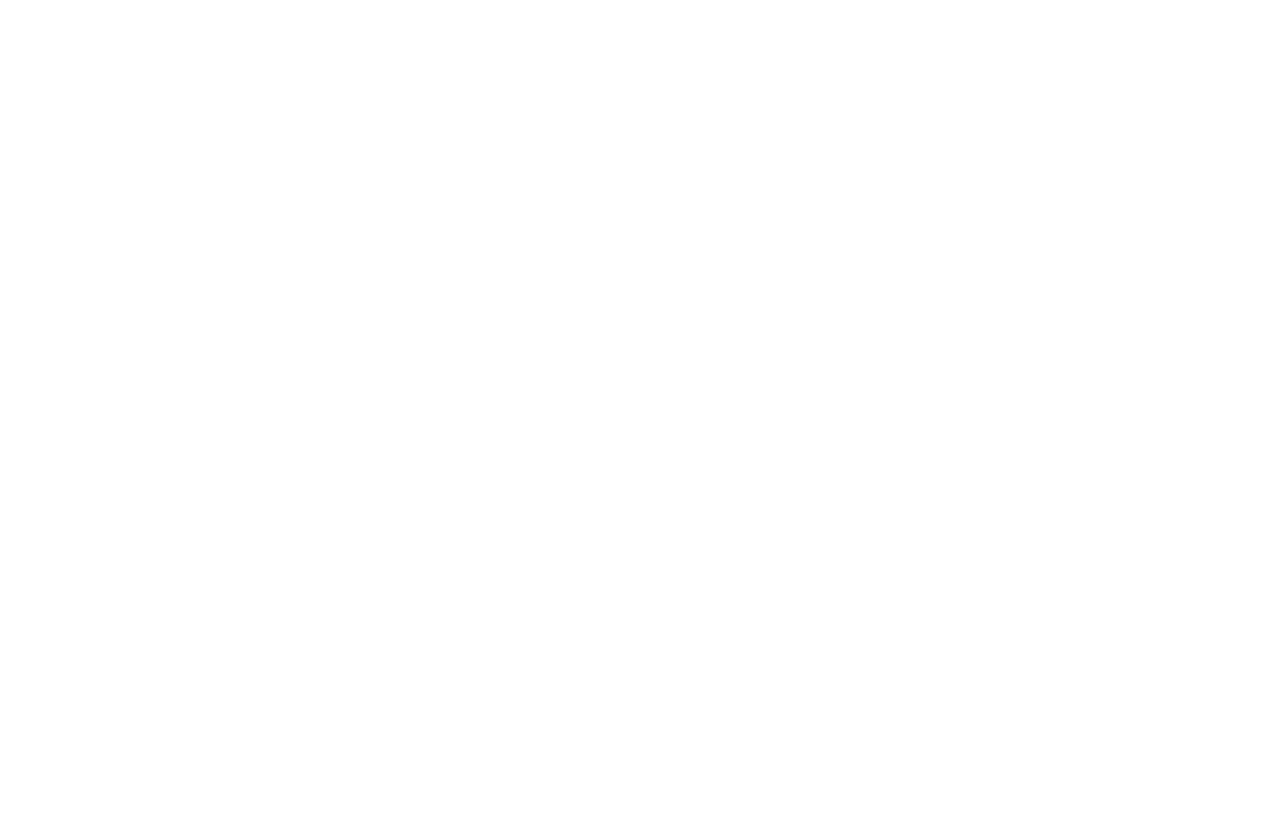
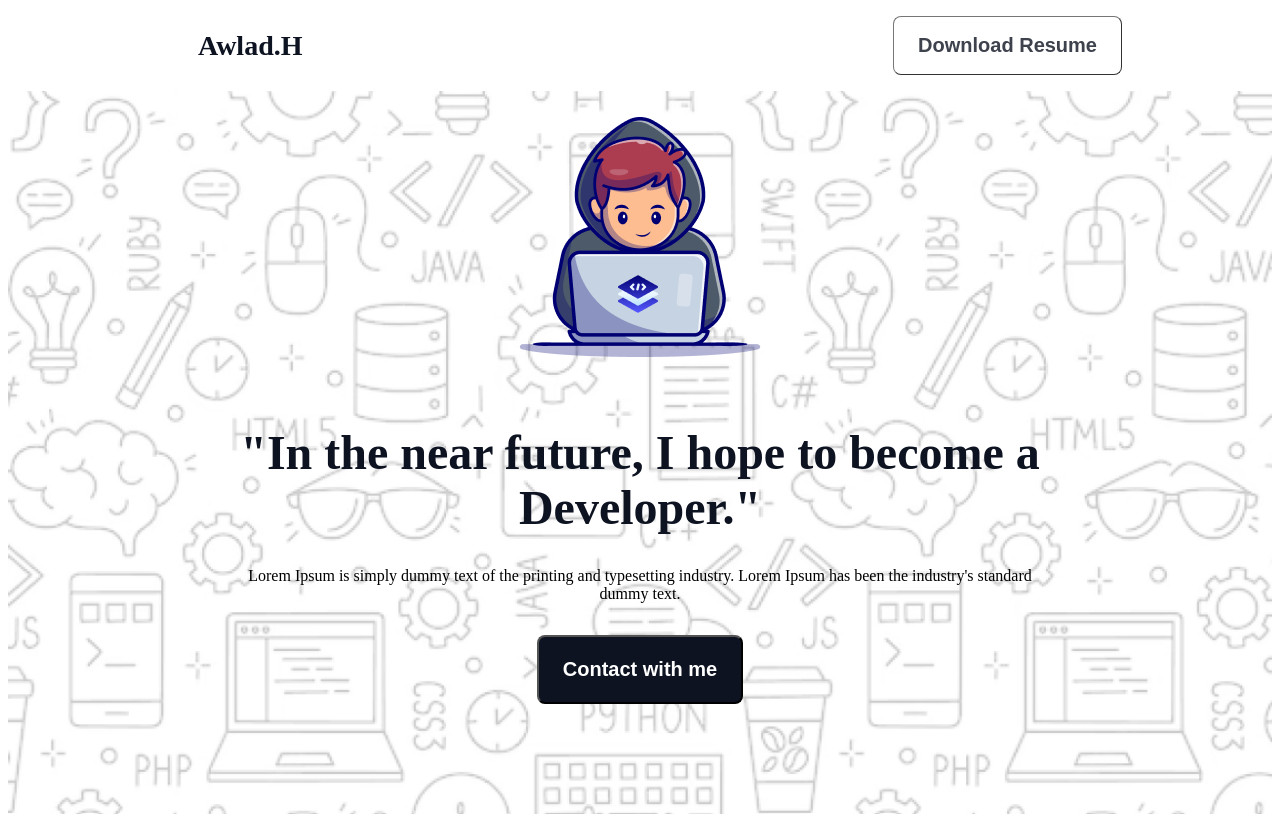
Before and after one commit to Nayem7890/my-first-assignment, a plain HTML site: page index.html in a window 1280 px wide. Before the commit the page ends 800 px from the top, so only its background shows below. Drawn offline with Linux system fonts and the light colour scheme; a web font is replaced by a local one.

Commit message:
fisrt page done

```diff
--- a/index.html
+++ b/index.html
@@ -8,7 +8,18 @@
 </head>
 <body>
     <header>
-
+         <nav>
+            <ul>
+                <li><a class="web-link" href="">Awlad.H</a></li>
+                <li><a href=""><button class="btn">Download Resume</button></a></li>
+            </ul>
+         </nav>
+         <div class="insp">
+            <img src="assets/Group.png" alt="">
+            <h1 class="insp-des">"In the near future, I hope to become a Developer."</h1>
+            <p class="description">Lorem Ipsum is simply dummy text of the printing and typesetting industry. Lorem Ipsum has been the industry's standard dummy text.</p>
+            <button class="btn-2nd">Contact with me</button>
+         </div>
     </header>
 
     <Main>
--- a/styles/style.css
+++ b/styles/style.css
@@ -0,0 +1,70 @@
+@import url('https://fonts.googleapis.com/css2?family=Azeret+Mono:ital,wght@0,100..900;1,100..900&family=Merriweather:ital,opsz,wght@0,18..144,300..900;1,18..144,300..900&family=Work+Sans:ital,wght@0,100..900;1,100..900&display=swap');
+
+font-family: "Work Sans", sans-serif;
+
+nav{
+    display: flex;
+}
+
+nav ul{
+    justify-content: space-between;
+    align-items: center;
+}
+
+nav ul li{
+    list-style: none;
+
+}
+.web-link{
+    font-size: 28px;
+    font-weight: 800;
+    color: #0D1321;
+    margin-left: 150px;
+    text-decoration: none;
+}
+
+.btn{
+    margin-right: 150px;
+    font-size: 20px;
+    color: #0D1321;
+    font-weight: 600;
+    padding: 17px 24px;
+    opacity: 80%;
+    border-width: 1px;
+    border-radius: 8px;
+    background-color: rgba(255, 255, 255, 1);
+}
+
+nav ul{
+    display: flex;
+}
+.insp{
+    text-align: center;
+    background-size: cover;
+    background-image: url("../assets/Hero-bg.png");
+    height: 652px;
+    padding: 26px 221px 45px;
+}
+
+.description{
+    font-size: 16px;
+    font-weight: 400;
+    margin-bottom: 32px;
+}
+
+.insp-des{
+    font-size: 48px;
+    font-weight: 900;
+    color: #0D1321;
+    padding-top: 32px;
+}
+
+.btn-2nd{
+    padding: 21px 24px;
+    border-radius: 8px;
+    color: rgba(255, 255, 255, 1);
+    font-size: 20px;
+    font-weight: 600;
+    background-color: #0D1321;
+
+}
```
Also changed, not shown: assets/Group 3.png (added), assets/Group 4.png (added), assets/Group.png (added), assets/Hero-bg.png (added), assets/Layer_1.png (added), assets/css.png (added), assets/facebook.png (added), assets/github.png (added), assets/handshake.jpg (added), assets/html.png (added), assets/js.png (added), assets/linkedin-icon 1.png (added), assets/mongodb.png (added), assets/nodejs.png (added), 1 more files.
